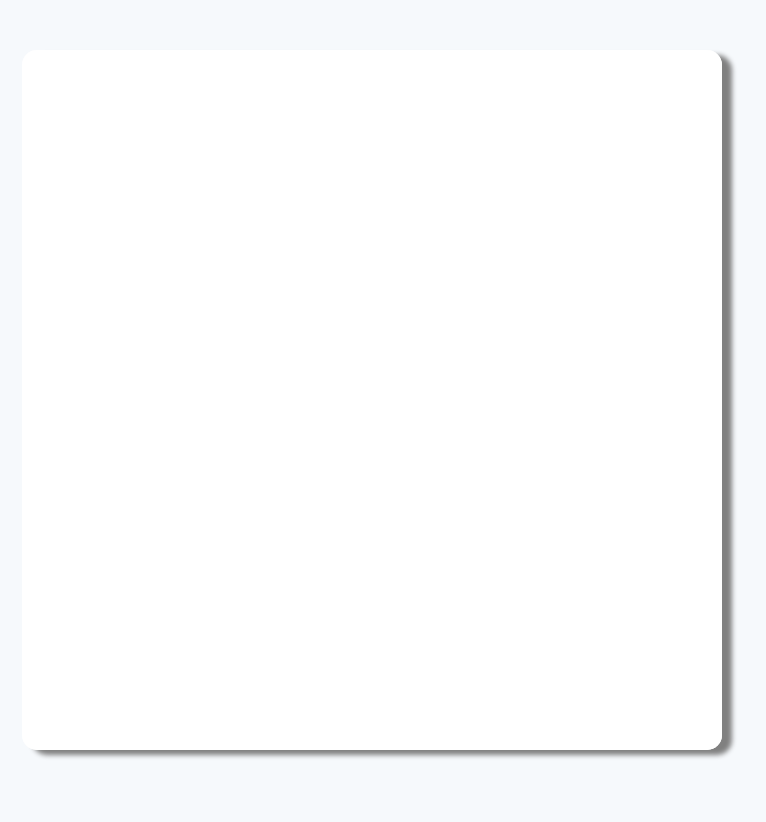
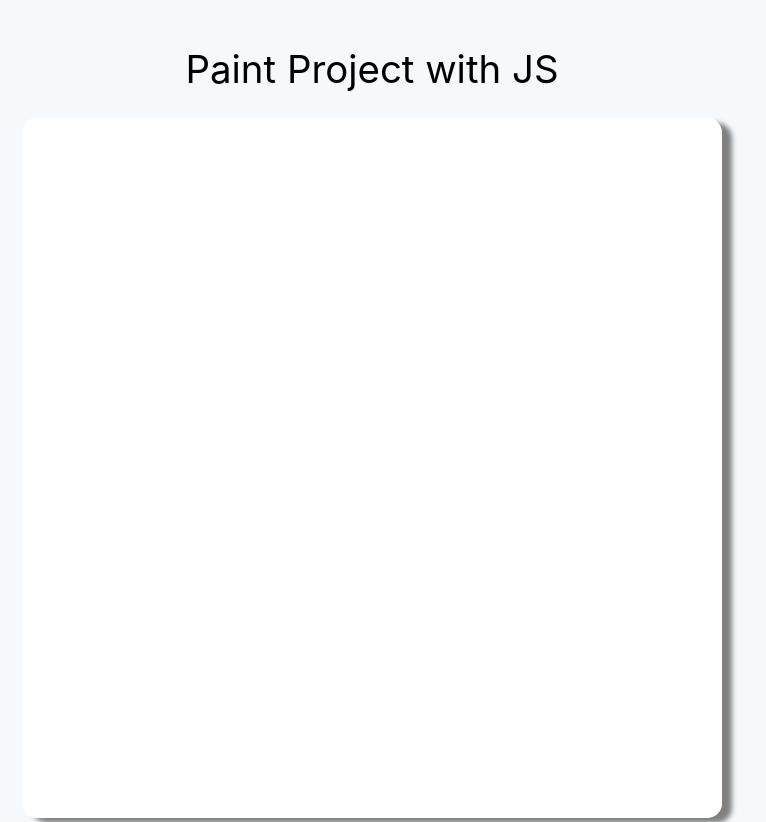
Before and after one commit to beginnersluck94/paintjs, a plain HTML site: page index.html in a window 1280 px wide. Shown: the top 822 px of the page, without its empty margins (268-1034 px from the left). Drawn offline with Linux system fonts and the light colour scheme.

Commit message:
Add files via upload

```diff
--- a/index.html
+++ b/index.html
@@ -8,6 +8,7 @@
     <title>PaintJS</title>
 </head>
 <body>
+    <h1>Paint Project with JS</h1>
     <canvas id="jsCanvas" class="canvas"></canvas>
     <div class="controls">
         <div class="controls_range">
--- a/styles.css
+++ b/styles.css
@@ -6,6 +6,11 @@ body {
     flex-direction: column;
     align-items: center;
     padding: 50px 0px;
+}
+
+h1 {
+    font-size: 3vw;
+    margin-bottom: 30px;
 }
 
 .canvas{
@@ -57,6 +62,6 @@ body {
     box-shadow: 0 4px 6px rgba(50, 50, 93, 0.11), 0 1px 3px rgba(0, 0, 0, 0.08);
 }
 
-.controls. .controls_range{
+.controls .controls_range{
     margin-bottom: 30px;
 }
```
